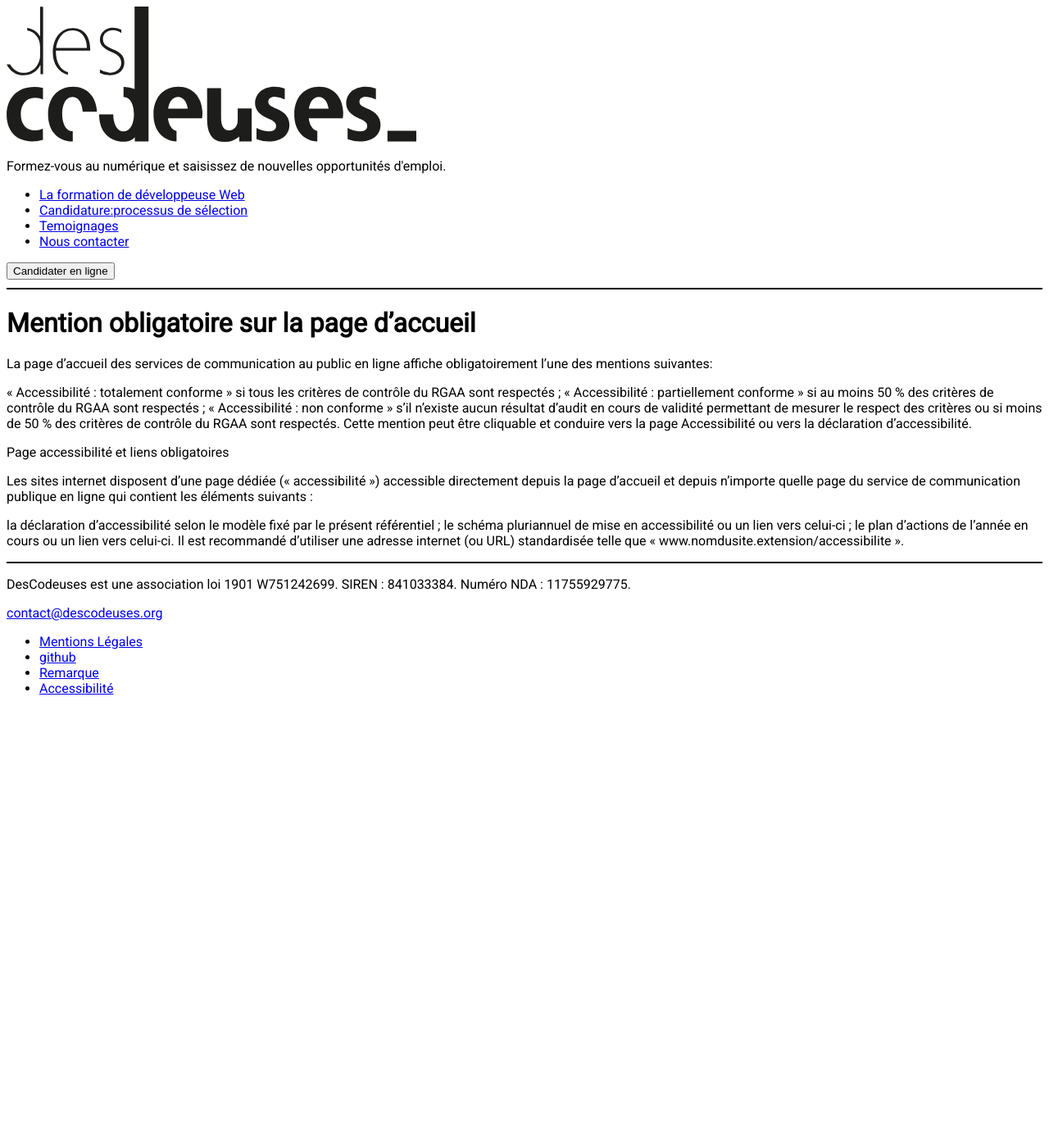
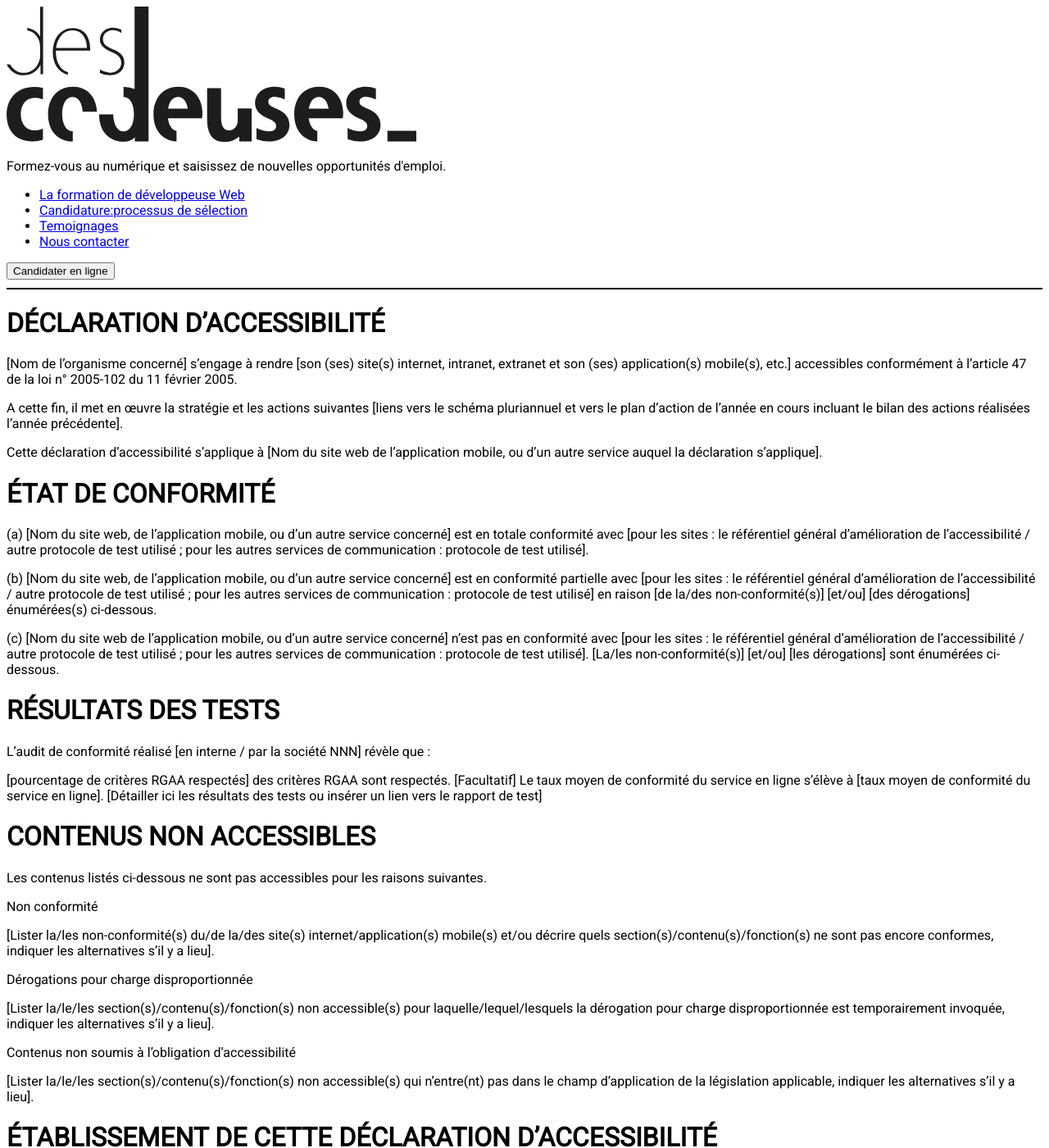
Before and after one commit to descodeuses/descodeuses.github.io, a Jekyll site: the page built from accessibilité/index.md, in a window 1280 px wide and 1400 px high. Shown: the whole window at 82% size. Built offline with Jekyll 4.4.1, drawn with Linux system fonts in a browser that asks for light colours; some of the changed text lies outside the part shown.

Commit message:
modification declaration

```diff
--- a/accessibilité/index.md
+++ b/accessibilité/index.md
@@ -2,20 +2,79 @@
 layout: default
 ---
 
-# Mention obligatoire sur la page d’accueil
+# DÉCLARATION D’ACCESSIBILITÉ
 
-La page d’accueil des services de communication au public en ligne affiche obligatoirement l’une des mentions suivantes:
+[Nom de l’organisme concerné] s’engage à rendre [son (ses) site(s) internet, intranet, extranet et son (ses) application(s) mobile(s), etc.] accessibles conformément à l’article 47 de la loi n° 2005-102 du 11 février 2005.
 
-« Accessibilité : totalement conforme » si tous les critères de contrôle du RGAA sont respectés ;
-« Accessibilité : partiellement conforme » si au moins 50 % des critères de contrôle du RGAA sont respectés ;
-« Accessibilité : non conforme » s’il n’existe aucun résultat d’audit en cours de validité permettant de mesurer le respect des critères ou si moins de 50 % des critères de contrôle du RGAA sont respectés.
-Cette mention peut être cliquable et conduire vers la page Accessibilité ou vers la déclaration d’accessibilité.
+A cette fin, il met en œuvre la stratégie et les actions suivantes [liens vers le schéma pluriannuel et vers le plan d’action de l’année en cours incluant le bilan des actions réalisées l’année précédente].
 
-Page accessibilité et liens obligatoires
+Cette déclaration d’accessibilité s’applique à [Nom du site web de l’application mobile, ou d’un autre service auquel la déclaration s’applique].
 
-Les sites internet disposent d’une page dédiée (« accessibilité ») accessible directement depuis la page d’accueil et depuis n’importe quelle page du service de communication publique en ligne qui contient les éléments suivants :
+# ÉTAT DE CONFORMITÉ
 
-la déclaration d’accessibilité selon le modèle fixé par le présent référentiel ;
-le schéma pluriannuel de mise en accessibilité ou un lien vers celui-ci ;
-le plan d’actions de l’année en cours ou un lien vers celui-ci.
-Il est recommandé d’utiliser une adresse internet (ou URL) standardisée telle que « www.nomdusite.extension/accessibilite ».
+(a) [Nom du site web, de l’application mobile, ou d’un autre service concerné] est en totale conformité avec [pour les sites : le référentiel général d’amélioration de l’accessibilité / autre protocole de test utilisé ; pour les autres services de communication : protocole de test utilisé].
+
+(b) [Nom du site web, de l’application mobile, ou d’un autre service concerné] est en conformité partielle avec [pour les sites : le référentiel général d’amélioration de l’accessibilité / autre protocole de test utilisé ; pour les autres services de communication : protocole de test utilisé] en raison [de la/des non-conformité(s)] [et/ou] [des dérogations] énumérées(s) ci-dessous.
+
+(c) [Nom du site web de l’application mobile, ou d’un autre service concerné] n’est pas en conformité avec [pour les sites : le référentiel général d’amélioration de l’accessibilité / autre protocole de test utilisé ; pour les autres services de communication : protocole de test utilisé]. [La/les non-conformité(s)] [et/ou] [les dérogations] sont énumérées ci-dessous.
+
+# RÉSULTATS DES TESTS
+
+L’audit de conformité réalisé [en interne / par la société NNN] révèle que :
+
+[pourcentage de critères RGAA respectés] des critères RGAA sont respectés.
+[Facultatif] Le taux moyen de conformité du service en ligne s’élève à [taux moyen de conformité du service en ligne].
+[Détailler ici les résultats des tests ou insérer un lien vers le rapport de test]
+
+# CONTENUS NON ACCESSIBLES
+
+Les contenus listés ci-dessous ne sont pas accessibles pour les raisons suivantes.
+
+Non conformité
+
+[Lister la/les non-conformité(s) du/de la/des site(s) internet/application(s) mobile(s) et/ou décrire quels section(s)/contenu(s)/fonction(s) ne sont pas encore conformes, indiquer les alternatives s’il y a lieu].
+
+Dérogations pour charge disproportionnée
+
+[Lister la/le/les section(s)/contenu(s)/fonction(s) non accessible(s) pour laquelle/lequel/lesquels la dérogation pour charge disproportionnée est temporairement invoquée, indiquer les alternatives s’il y a lieu].
+
+Contenus non soumis à l’obligation d’accessibilité
+
+[Lister la/le/les section(s)/contenu(s)/fonction(s) non accessible(s) qui n’entre(nt) pas dans le champ d’application de la législation applicable, indiquer les alternatives s’il y a lieu].
+
+# ÉTABLISSEMENT DE CETTE DÉCLARATION D’ACCESSIBILITÉ
+
+Cette déclaration a été établie le [JJ mois AAAA]. Elle a été mise à jour le [JJ mois AAAA].
+
+Technologies utilisées pour la réalisation [Du site web / De l’application mobile / Du service…]
+
+[Liste des technologies utilisées]
+
+Agents utilisateurs, technologies d’assistance et outils utilisés pour vérifier l’accessibilité
+
+Les tests des pages web ont été effectués avec les combinaisons de navigateurs web et lecteurs d’écran suivants :
+
+[Indiquer les combinaisons utilisées pour effectuer les vérifications de conformité]
+Les outils suivants ont été utilisés lors de l’évaluation :
+
+[Indiquer les outils utilisés]
+Pages du site ayant fait l’objet de la vérification de conformité
+
+[Indiquer la liste des pages qui ont été testées]
+
+# RETOUR D’INFORMATION ET CONTACT
+
+Si vous n’arrivez pas à accéder à un contenu ou à un service, vous pouvez contacter le responsable du [site internet / application mobile / Autre service] pour être orienté vers une alternative accessible ou obtenir le contenu sous une autre forme.
+
+Envoyer un message [url du formulaire en ligne]
+Contacter [Nom de l’entité responsable du service en ligne] [url d’une page avec les coordonnées de l’entité]
+VOIES DE RECOURS
+
+Cette procédure est à utiliser dans le cas suivant.
+
+Vous avez signalé au responsable du site internet un défaut d’accessibilité qui vous empêche d’accéder à un contenu ou à un des services du portail et vous n’avez pas obtenu de réponse satisfaisante.
+
+Écrire un message au Défenseur des droits (https://formulaire.defenseurdesdroits.fr/)
+Contacter le délégué du Défenseur des droits dans votre région ( https://www.defenseurdesdroits.fr/saisir/delegues)
+Envoyer un courrier par la poste (gratuit, ne pas mettre de timbre) Défenseur des droits
+Libre réponse 71120 75342 Paris CEDEX 07
```
